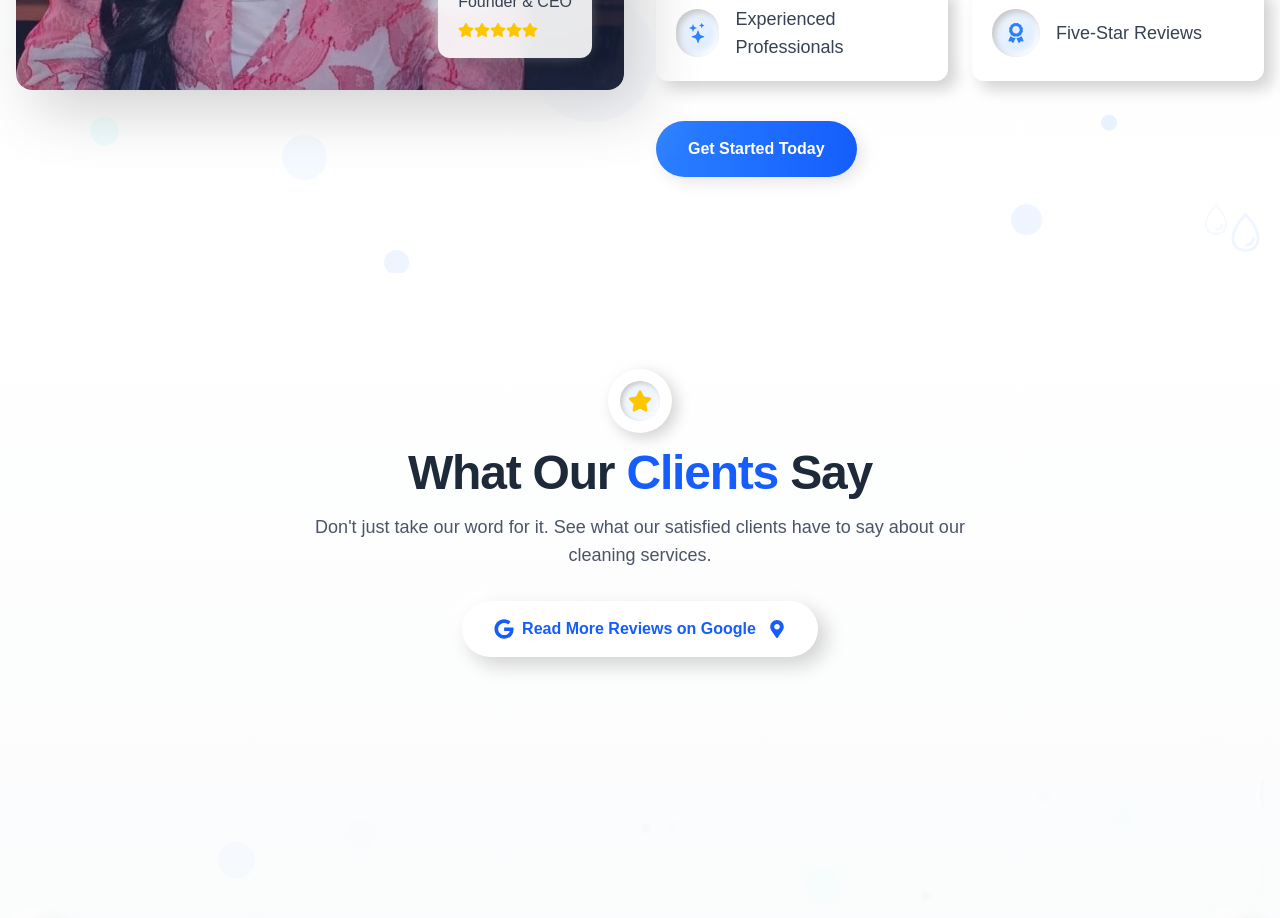
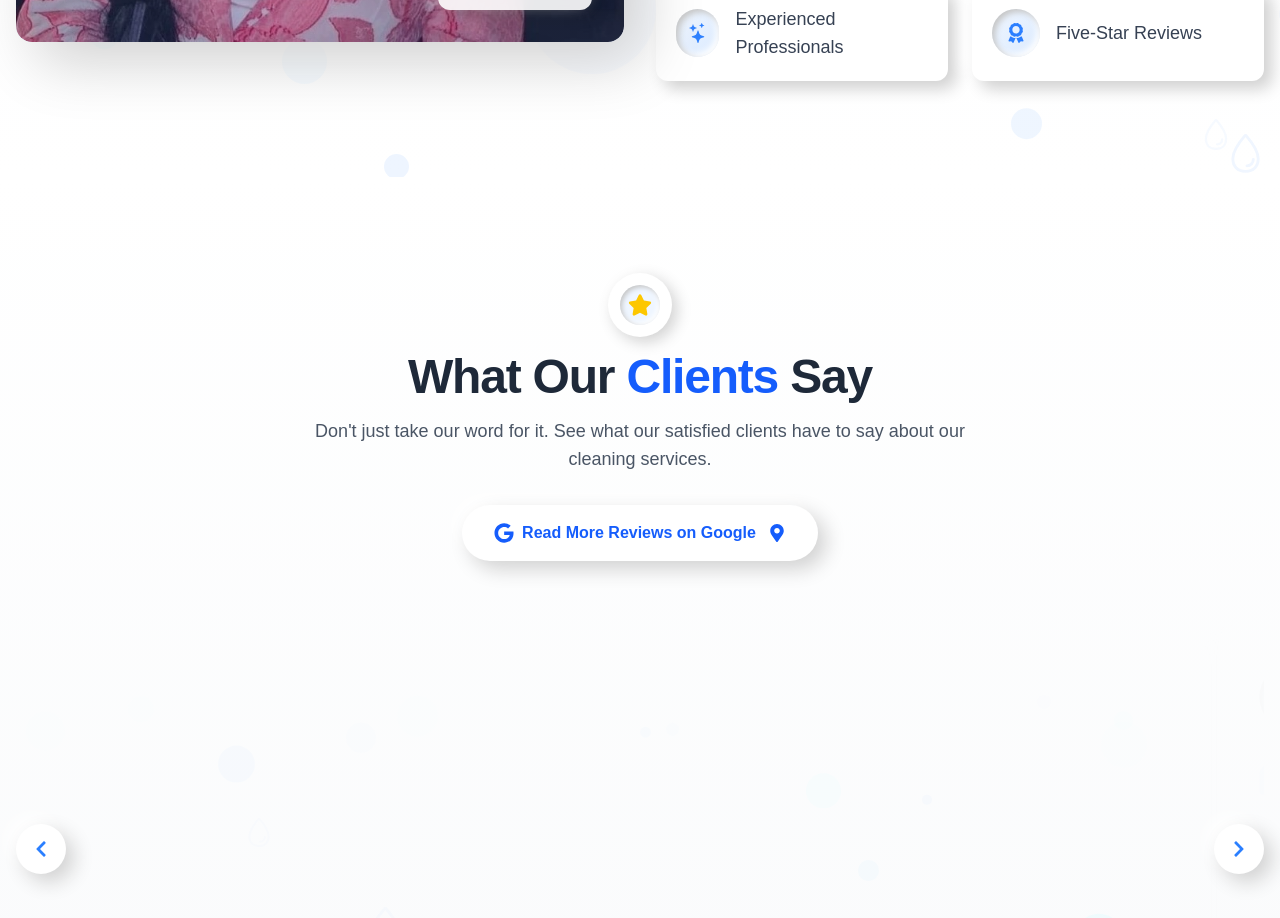
Before and after one commit to IdanHarari11/cleaning-website, a Next.js app: page / in a window 1280 px wide. Shown: the part 2580-3498 px from the top of the page. Built offline with nearby package versions, Linux system fonts and the light colour scheme.

Commit message:
Remove call to action button from About Us component: Streamlined the layout by eliminating the button to enhance focus on content presentation.

```diff
--- a/src/components/AboutUs.jsx
+++ b/src/components/AboutUs.jsx
@@ -265,20 +265,6 @@ const AboutUs = () => {
                 </motion.div>
               ))}
             </div>
-
-            {/* Call to action button */}
-            <motion.div
-              variants={itemVariants}
-              className="mt-10 flex justify-center sm:justify-start"
-            >
-              <motion.button
-                whileHover={{ scale: 1.05 }}
-                whileTap={{ scale: 0.95 }}
-                className="bg-gradient-to-r from-blue-500 to-blue-600 text-white px-8 py-4 rounded-full font-bold shadow-[5px_5px_15px_rgba(0,0,0,0.1)] hover:shadow-[5px_5px_20px_rgba(0,0,0,0.2)] transition-all duration-300"
-              >
-                Get Started Today
-              </motion.button>
-            </motion.div>
           </motion.div>
         </div>
       </div>
```
